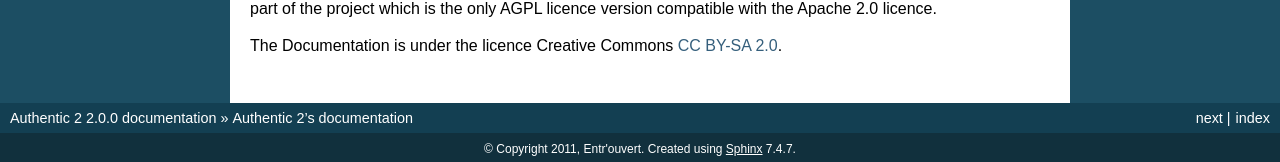
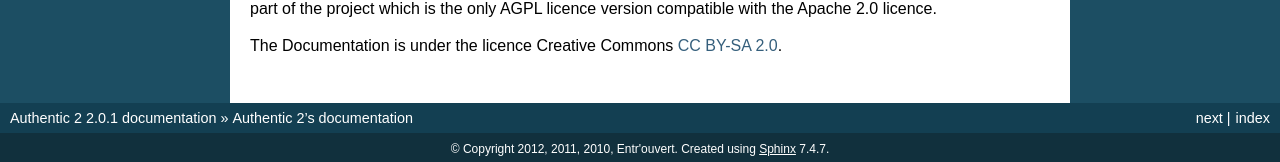
Before and after one commit to incuna/authentic, a Sphinx documentation site: the page built from doc/index.rst, in a window 1280 px wide and 900 px high, scrolled down 1305 px. Shown: the part 735-897 px from the top of the window. Built offline with Sphinx 7.4.7, drawn with Linux system fonts in a browser that asks for light colours; formulas are drawn with MathJax 3; some of the changed text lies outside the part shown.

Commit message:
Update documentation version.

```diff
--- a/doc/conf.py
+++ b/doc/conf.py
@@ -41,7 +41,7 @@ master_doc = 'index'
 
 # General information about the project.
 project = u'Authentic 2'
-copyright = u'2011, Entr\'ouvert'
+copyright = u'2012, 2011, 2010, Entr\'ouvert'
 
 # The version info for the project you're documenting, acts as replacement for
 # |version| and |release|, also used in various other places throughout the
@@ -50,7 +50,7 @@ copyright = u'2011, Entr\'ouvert'
 # The short X.Y version.
 version = '2'
 # The full version, including alpha/beta/rc tags.
-release = '2.0.0'
+release = '2.0.1'
 
 # The language for content autogenerated by Sphinx. Refer to documentation
 # for a list of supported languages.
```
